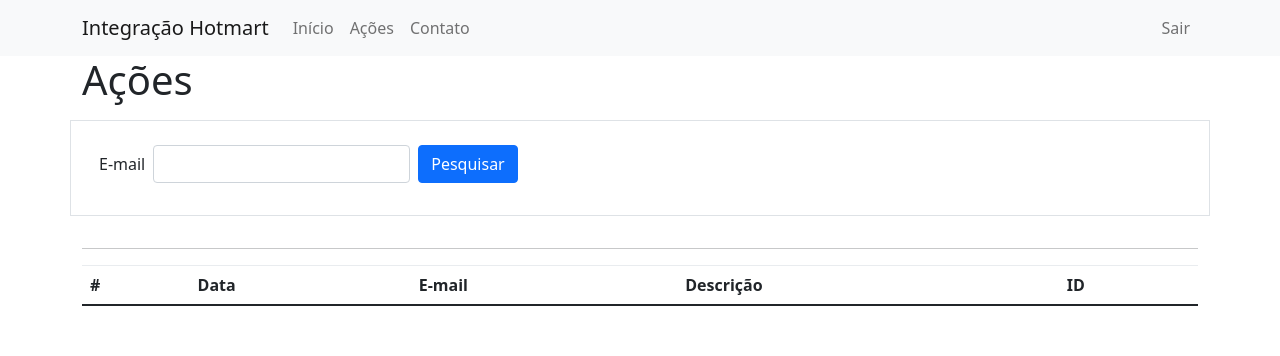
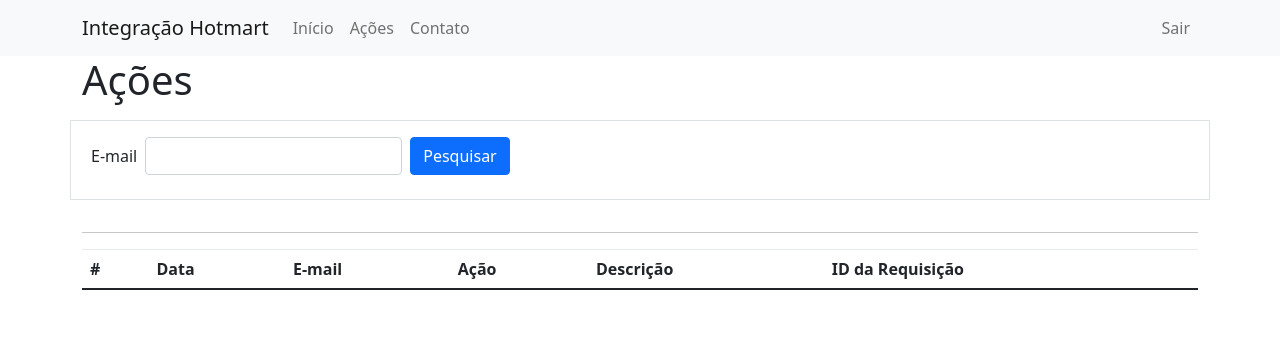
Before and after one commit to miguelzph/flask_integration, a Flask app: page /acoes in a window 1280 px wide. Shown: the top 356 px of the page. Run offline with Flask 3, Linux system fonts and the light colour scheme; a user stored in the database is signed in; data that the repository does not hold is empty; some libraries are stand-ins or nearby versions.

Commit message:
add action to acoes page

```diff
--- a/integracao_hotmart/routes.py
+++ b/integracao_hotmart/routes.py
@@ -68,7 +68,6 @@ def reqs(id_req):
     users = db_get_items_by_query('WebhookTable', 'id', id_req)
 
     return jsonify(users)
-
 
 
 @app.route('/acoes', methods=['GET', 'POST'])
--- a/integracao_hotmart/templates/acoes.html
+++ b/integracao_hotmart/templates/acoes.html
@@ -15,7 +15,7 @@
                 <h1>Ações</h1>
             </div>
             <div class ="row">
-                <form method="POST" action="" class="form-inline border p-4 mt-2">
+                <form method="POST" action="" class="form-inline border p-3 mt-2">
                     <fieldset>
                         <div class = "form-group">
                             {{ form_search.search_field.label(class="form-control-label mx-sm-1 mb-2") }}
@@ -25,10 +25,8 @@
                     {{ form_search.botao_submit_query(class="btn btn-primary mx-sm-1 mb-2") }}
                 </form>
             </div>
+            <hr>
 
-
-            <hr>
-            {{ pagination.links }}
             <div class="table-responsive">
                 <table class="table table-hover">
                 <thead>
@@ -36,8 +34,9 @@
                     <th>#</th>
                     <th>Data</th>
                     <th>E-mail</th>
+                    <th>Ação</th>
                     <th>Descrição</th>
-                    <th>ID</th>
+                    <th>ID da Requisição</th>
                     </tr>
                 </thead>
                 <tbody>
@@ -46,6 +45,7 @@
                     <td>{{ loop.index + (page - 1) * per_page }}</td>
                     <td>{{ user.date }}</td>
                     <td>{{ user.email }}</td>
+                    <td>{{ user.action }}</td>
                     <td>{{ user.description }}</td>
                     <td>
                         <a target="_blank" class="nav-link" href="{{ url_for('reqs', id_req=user.id_requisicao) }}">
```
